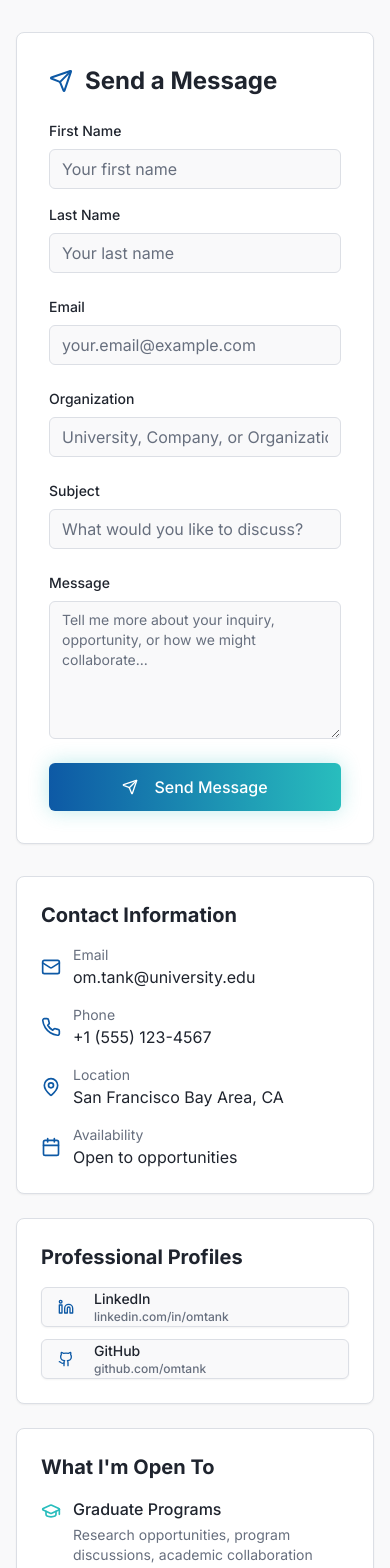
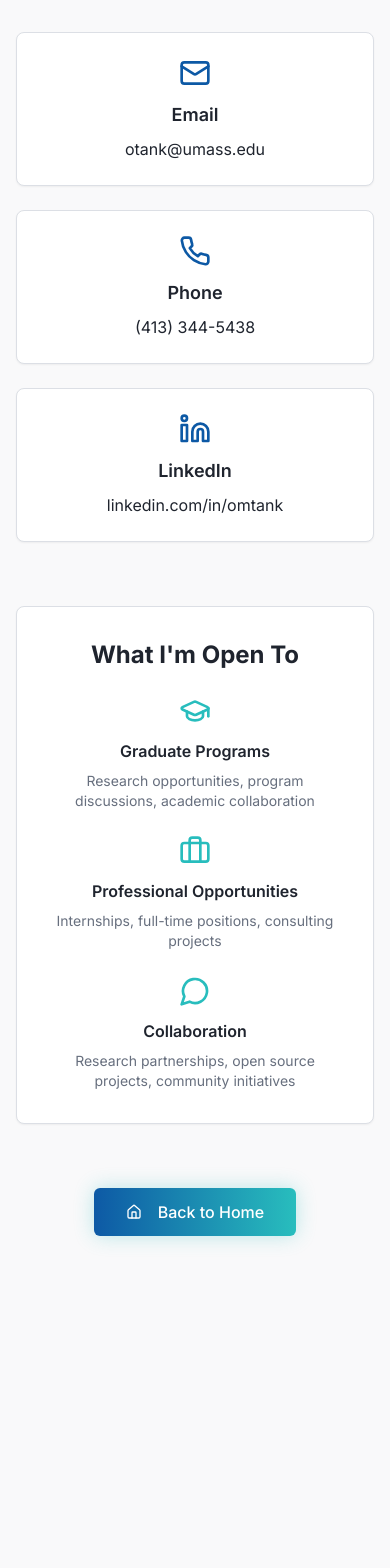
Before and after one commit to OTANK10/om-tank-nexus, a React (Vite) app: page /contact in a window 390 px wide. Shown: the part 280-1848 px from the top of the page. After the commit the page ends 1580 px from the top, so only its background shows below. Built offline with nearby package versions, Linux system fonts and the light colour scheme.

Commit message:
Update contact page
Simplified the contact page to remove the detailed form and included LinkedIn, email (otank@umass.edu), and phone number (4133445438). Retained the "What I'm Open To" section and added a "Back to Home" button linking to the homepage.

```diff
--- a/src/pages/Contact.tsx
+++ b/src/pages/Contact.tsx
@@ -1,62 +1,15 @@
 import { Card } from "@/components/ui/card";
 import { Button } from "@/components/ui/enhanced-button";
-import { Input } from "@/components/ui/input";
-import { Textarea } from "@/components/ui/textarea";
-import { Badge } from "@/components/ui/badge";
 import {
   Mail,
-  Github,
   Linkedin,
-  MapPin,
   Phone,
-  Calendar,
-  Send,
   MessageCircle,
   Briefcase,
-  GraduationCap
+  GraduationCap,
+  Home
 } from "lucide-react";
-
-const contactInfo = [
-  {
-    icon: <Mail className="w-5 h-5" />,
-    label: "Email",
-    value: "om.tank@university.edu",
-    action: "mailto:om.tank@university.edu"
-  },
-  {
-    icon: <Phone className="w-5 h-5" />,
-    label: "Phone",
-    value: "+1 (555) 123-4567",
-    action: "tel:+15551234567"
-  },
-  {
-    icon: <MapPin className="w-5 h-5" />,
-    label: "Location",
-    value: "San Francisco Bay Area, CA",
-    action: null
-  },
-  {
-    icon: <Calendar className="w-5 h-5" />,
-    label: "Availability",
-    value: "Open to opportunities",
-    action: null
-  }
-];
-
-const socialLinks = [
-  {
-    icon: <Linkedin className="w-5 h-5" />,
-    label: "LinkedIn",
-    value: "linkedin.com/in/omtank",
-    action: "https://linkedin.com/in/omtank"
-  },
-  {
-    icon: <Github className="w-5 h-5" />,
-    label: "GitHub",
-    value: "github.com/omtank",
-    action: "https://github.com/omtank"
-  }
-];
+import { Link } from "react-router-dom";
 
 const inquiryTypes = [
   {
@@ -79,7 +32,7 @@ const inquiryTypes = [
 const Contact = () => {
   return (
     <div className="min-h-screen pt-24 pb-16 px-4 sm:px-6 lg:px-8">
-      <div className="max-w-6xl mx-auto">
+      <div className="max-w-4xl mx-auto">
         {/* Header */}
         <div className="text-center mb-12 animate-fade-in">
           <h1 className="text-4xl md:text-5xl font-bold mb-4">
@@ -91,160 +44,91 @@ const Contact = () => {
           </p>
         </div>
 
-        <div className="grid grid-cols-1 lg:grid-cols-3 gap-8">
-          {/* Contact Form */}
-          <div className="lg:col-span-2">
-            <Card className="p-8 shadow-medium animate-slide-in-left">
-              <h2 className="text-2xl font-bold mb-6 flex items-center">
-                <Send className="w-6 h-6 mr-3 text-primary" />
-                Send a Message
-              </h2>
+        {/* Contact Information */}
+        <div className="grid grid-cols-1 md:grid-cols-3 gap-6 mb-16">
+          {/* Email */}
+          <Card className="p-6 shadow-medium text-center animate-slide-in-left">
+            <div className="text-primary mb-3 flex justify-center">
+              <Mail className="w-8 h-8" />
+            </div>
+            <h3 className="text-lg font-semibold mb-2">Email</h3>
+            <a
+              href="mailto:otank@umass.edu"
+              className="text-foreground hover:text-primary transition-colors"
+            >
+              otank@umass.edu
+            </a>
+          </Card>
 
-              <form className="space-y-6">
-                <div className="grid grid-cols-1 md:grid-cols-2 gap-4">
-                  <div>
-                    <label className="block text-sm font-medium mb-2">First Name</label>
-                    <Input placeholder="Your first name" />
+          {/* Phone */}
+          <Card className="p-6 shadow-medium text-center animate-fade-in">
+            <div className="text-primary mb-3 flex justify-center">
+              <Phone className="w-8 h-8" />
             </div>
-                  <div>
-                    <label className="block text-sm font-medium mb-2">Last Name</label>
-                    <Input placeholder="Your last name" />
+            <h3 className="text-lg font-semibold mb-2">Phone</h3>
+            <a
+              href="tel:4133445438"
+              className="text-foreground hover:text-primary transition-colors"
+            >
+              (413) 344-5438
+            </a>
+          </Card>
+
+          {/* LinkedIn */}
+          <Card className="p-6 shadow-medium text-center animate-slide-in-right">
+            <div className="text-primary mb-3 flex justify-center">
+              <Linkedin className="w-8 h-8" />
             </div>
-                </div>
-
-                <div>
-                  <label className="block text-sm font-medium mb-2">Email</label>
-                  <Input type="email" placeholder="your.email@example.com" />
-                </div>
-
-                <div>
-                  <label className="block text-sm font-medium mb-2">Organization</label>
-                  <Input placeholder="University, Company, or Organization" />
-                </div>
-
-                <div>
-                  <label className="block text-sm font-medium mb-2">Subject</label>
-                  <Input placeholder="What would you like to discuss?" />
-                </div>
-
-                <div>
-                  <label className="block text-sm font-medium mb-2">Message</label>
-                  <Textarea
-                    placeholder="Tell me more about your inquiry, opportunity, or how we might collaborate..."
-                    rows={6}
-                  />
-                </div>
-
-                <Button variant="hero" size="lg" className="w-full">
-                  <Send className="w-4 h-4 mr-2" />
-                  Send Message
-                </Button>
-              </form>
+            <h3 className="text-lg font-semibold mb-2">LinkedIn</h3>
+            <a
+              href="https://linkedin.com/in/omtank"
+              target="_blank"
+              rel="noopener noreferrer"
+              className="text-foreground hover:text-primary transition-colors"
+            >
+              linkedin.com/in/omtank
+            </a>
           </Card>
         </div>
 
-          {/* Contact Information Sidebar */}
-          <div className="space-y-6 animate-slide-in-right">
-            {/* Contact Details */}
-            <Card className="p-6 shadow-medium">
-              <h3 className="text-xl font-bold mb-4">Contact Information</h3>
-              <div className="space-y-4">
-                {contactInfo.map((info, index) => (
-                  <div key={index} className="flex items-center">
-                    <div className="text-primary mr-3">
-                      {info.icon}
+        {/* What I'm Open To */}
+        <Card className="p-8 shadow-medium mb-16 animate-fade-in">
+          <h3 className="text-2xl font-bold mb-6 text-center">What I'm Open To</h3>
+          <div className="grid grid-cols-1 md:grid-cols-3 gap-6">
+            <div className="text-center">
+              <div className="text-accent mb-3 flex justify-center">
+                <GraduationCap className="w-8 h-8" />
               </div>
-                    <div>
-                      <div className="text-sm text-muted-foreground">{info.label}</div>
-                      {info.action ? (
-                        <a
-                          href={info.action}
-                          className="text-foreground hover:text-primary transition-colors"
-                        >
-                          {info.value}
-                        </a>
-                      ) : (
-                        <div className="text-foreground">{info.value}</div>
-                      )}
+              <h4 className="font-semibold mb-2">Graduate Programs</h4>
+              <p className="text-sm text-muted-foreground">Research opportunities, program discussions, academic collaboration</p>
             </div>
+
+            <div className="text-center">
+              <div className="text-accent mb-3 flex justify-center">
+                <Briefcase className="w-8 h-8" />
               </div>
-                ))}
+              <h4 className="font-semibold mb-2">Professional Opportunities</h4>
+              <p className="text-sm text-muted-foreground">Internships, full-time positions, consulting projects</p>
+            </div>
+
+            <div className="text-center">
+              <div className="text-accent mb-3 flex justify-center">
+                <MessageCircle className="w-8 h-8" />
+              </div>
+              <h4 className="font-semibold mb-2">Collaboration</h4>
+              <p className="text-sm text-muted-foreground">Research partnerships, open source projects, community initiatives</p>
+            </div>
           </div>
         </Card>
 
-            {/* Social Links */}
-            <Card className="p-6 shadow-medium">
-              <h3 className="text-xl font-bold mb-4">Professional Profiles</h3>
-              <div className="space-y-3">
-                {socialLinks.map((social, index) => (
-                  <Button
-                    key={index}
-                    variant="outline"
-                    className="w-full justify-start"
-                    onClick={() => window.open(social.action, '_blank')}
-                  >
-                    <div className="text-primary mr-3">
-                      {social.icon}
-                    </div>
-                    <div className="text-left">
-                      <div className="text-sm font-medium">{social.label}</div>
-                      <div className="text-xs text-muted-foreground">{social.value}</div>
-                    </div>
+        {/* Back to Home */}
+        <div className="text-center animate-fade-in">
+          <Link to="/">
+            <Button variant="hero" size="lg">
+              <Home className="w-4 h-4 mr-2" />
+              Back to Home
             </Button>
-                ))}
-              </div>
-            </Card>
-
-            {/* Inquiry Types */}
-            <Card className="p-6 shadow-medium">
-              <h3 className="text-xl font-bold mb-4">What I'm Open To</h3>
-              <div className="space-y-4">
-                {inquiryTypes.map((type, index) => (
-                  <div key={index} className="flex items-start">
-                    <div className="text-accent mr-3 mt-1">
-                      {type.icon}
-                    </div>
-                    <div>
-                      <div className="font-medium text-foreground mb-1">{type.title}</div>
-                      <div className="text-sm text-muted-foreground">{type.description}</div>
-                    </div>
-                  </div>
-                ))}
-              </div>
-            </Card>
-
-            {/* Response Time */}
-            <Card className="p-6 bg-gradient-to-r from-primary/5 to-accent/5 border border-primary/20">
-              <h3 className="font-semibold mb-2">Response Time</h3>
-              <p className="text-sm text-muted-foreground mb-3">
-                I typically respond to messages within 24-48 hours during business days.
-              </p>
-              <Badge variant="outline" className="bg-green-500/10 text-green-700 border-green-200">
-                Currently Available
-              </Badge>
-            </Card>
-          </div>
-        </div>
-
-        {/* Bottom CTA Section */}
-        <div className="mt-16 text-center animate-fade-in">
-          <Card className="p-8 bg-gradient-to-r from-accent/5 to-primary/5 border border-accent/20">
-            <h3 className="text-2xl font-bold mb-4">Prefer Other Communication Methods?</h3>
-            <p className="text-muted-foreground mb-6 max-w-2xl mx-auto">
-              I'm also active on professional networks and open to scheduled video calls
-              for more detailed discussions about opportunities and collaborations.
-            </p>
-            <div className="flex flex-col sm:flex-row items-center justify-center gap-4">
-              <Button variant="outline" size="lg">
-                <Calendar className="w-4 h-4 mr-2" />
-                Schedule a Call
-              </Button>
-              <Button variant="glow" size="lg">
-                <MessageCircle className="w-4 h-4 mr-2" />
-                Message on LinkedIn
-              </Button>
-            </div>
-          </Card>
+          </Link>
         </div>
       </div>
     </div>
```
Lines whose indentation alone changed are shown as unchanged.
